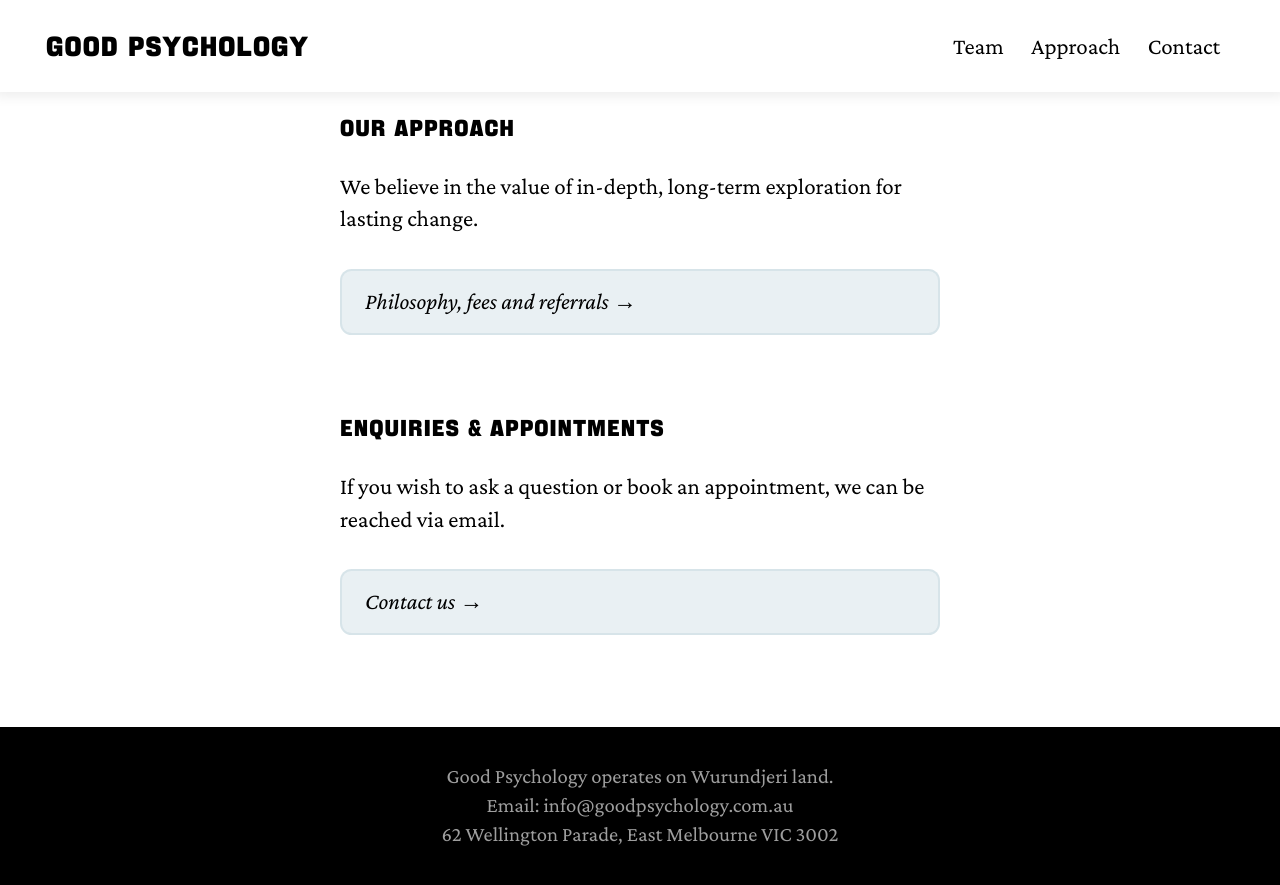
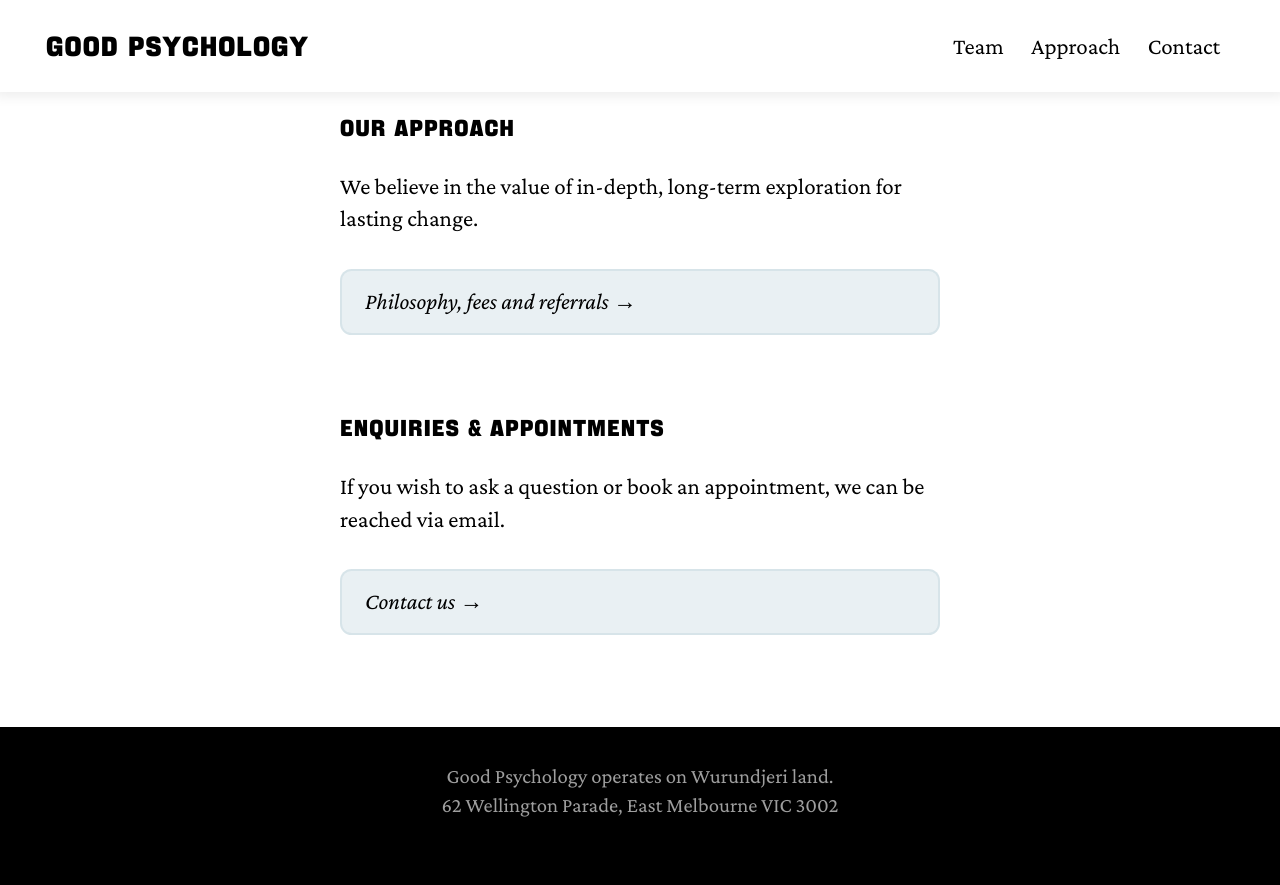
Before and after one commit to magpiezebra/gp, a Jekyll site: the page built from index.html, in a window 1280 px wide and 900 px high, scrolled down 1178 px. Shown: the top 885 px of the window. Built offline with Jekyll 4.4.1, drawn with Linux system fonts in a browser that asks for light colours; some of the changed lines change nothing that is shown.

Commit message:
Update default.html

```diff
--- a/_layouts/default.html
+++ b/_layouts/default.html
@@ -1,33 +1,55 @@
-<!DOCTYPE html>
+<!doctype html>
 <html lang="en">
     <head>
         <!-- Google tag (gtag.js) -->
-    <script async src="https://www.googletagmanager.com/gtag/js?id=G-EHR8021Y72"></script>
+        <script
+            async
+            src="https://www.googletagmanager.com/gtag/js?id=G-EHR8021Y72"
+        ></script>
         <script>
             window.dataLayer = window.dataLayer || [];
-      function gtag(){dataLayer.push(arguments);}
-      gtag('js', new Date());
+            function gtag() {
+                dataLayer.push(arguments);
+            }
+            gtag("js", new Date());
 
-      gtag('config', 'G-EHR8021Y72');
+            gtag("config", "G-EHR8021Y72");
         </script>
-    <meta charset="utf-8">
-    <title>{% if page.title %}{{ page.title }} | Good Psychology | Melbourne Psychoanalytic Psychotherapy{% else %}Good Psychology | Melbourne Psychoanalytic Psychotherapy{% endif %}</title>
-    <meta name="viewport" content="width=device-width, initial-scale=1">
-    <link rel="stylesheet" href="/css/style.css?{{ site.time | date: '%y%m%d%H%M' }}">
-    <link rel="stylesheet" href="/css/fonts.css">
-    <link rel="icon" href="/favicon.svg">
-    <link rel="canonical" href="https://goodpsychology.com.au/">
-    <meta name="author" content="Good Psychology">
-    <meta name="description" content="{{ page.description }}">
+        <meta charset="utf-8" />
+        <title>
+            {% if page.title %}{{ page.title }} | Good Psychology | Melbourne
+            Psychoanalytic Psychotherapy{% else %}Good Psychology | Melbourne
+            Psychoanalytic Psychotherapy{% endif %}
+        </title>
+        <meta name="viewport" content="width=device-width, initial-scale=1" />
+        <link
+            rel="stylesheet"
+            href="/css/style.css?{{ site.time | date: '%y%m%d%H%M' }}"
+        />
+        <link rel="stylesheet" href="/css/fonts.css" />
+        <link rel="icon" href="/favicon.svg" />
+        <link rel="canonical" href="https://goodpsychology.com.au/" />
+        <meta name="author" content="Good Psychology" />
+        <meta name="description" content="{{ page.description }}" />
 
         <!-- Open Graph -->
-    <meta property="og:type" content="website">
-    <meta property="og:title" content="{% if page.title %}{{ page.title }} | Good Psychology | Melbourne Psychoanalytic Psychotherapy{% else %}Good Psychology | Melbourne Psychoanalytic Psychotherapy{% endif %}">
-    <meta property="og:description" content="{{ page.description }}">
-    <meta property="og:site_name" content="Good Psychology">
-    <meta property="og:locale" content="en_AU">
-    <meta property="og:url" content="{% if page.url %}{{ site.url }}{{ page.url }}{% else %}https://goodpsychology.com.au{% endif %}">
-    <meta property="og:image" content="https://goodpsychology.com.au/img/seurat-card.jpg">{% if page.index %}
+        <meta property="og:type" content="website" />
+        <meta
+            property="og:title"
+            content="{% if page.title %}{{ page.title }} | Good Psychology | Melbourne Psychoanalytic Psychotherapy{% else %}Good Psychology | Melbourne Psychoanalytic Psychotherapy{% endif %}"
+        />
+        <meta property="og:description" content="{{ page.description }}" />
+        <meta property="og:site_name" content="Good Psychology" />
+        <meta property="og:locale" content="en_AU" />
+        <meta
+            property="og:url"
+            content="{% if page.url %}{{ site.url }}{{ page.url }}{% else %}https://goodpsychology.com.au{% endif %}"
+        />
+        <meta
+            property="og:image"
+            content="https://goodpsychology.com.au/img/seurat-card.jpg"
+        />
+        {% if page.index %}
 
         <!-- Schema.org for Google -->
         <script type="application/ld+json">
@@ -51,7 +73,8 @@
                 },
                 "description": "Psychological therapy and assessment with intelligence, curiosity, and understanding. Melbourne, Canberra, and telehealth across Australia."
             }
-    </script>{% endif %}
+        </script>
+        {% endif %}
     </head>
     <body>
         <header>
@@ -64,22 +87,25 @@
         </header>
 
         <main>
-
-    {% if page.index %}<div id="banner">
+            {% if page.index %}
+            <div id="banner">
                 <div>
-            <p>Psychological therapy and assessment with intelligence, curiosity, and understanding. Melbourne, Canberra, and telehealth across Australia.</p>
+                    <p>
+                        Psychological therapy and assessment with intelligence,
+                        curiosity, and understanding. Melbourne, Canberra, and
+                        telehealth across Australia.
+                    </p>
                     <a href="/team" class="btn">Meet our team</a>
                     <a href="/contact" class="btn">Book an appointment</a>
                 </div>
-    </div>{% else %}<section id="title">{{ page.title }}</section>{% endif %}
-
-{{ content }}
-
+            </div>
+            {% else %}
+            <section id="title">{{ page.title }}</section>
+            {% endif %} {{ content }}
         </main>
 
         <footer>
-        Good Psychology operates on Wurundjeri land.<br>
-        Email: <a href="mailto:info@goodpsychology.com.au">info@goodpsychology.com.au</a><br>
+            Good Psychology operates on Wurundjeri land.<br />
             62 Wellington Parade, East Melbourne VIC 3002
         </footer>
     </body>
```
Lines whose indentation alone changed are shown as unchanged.
